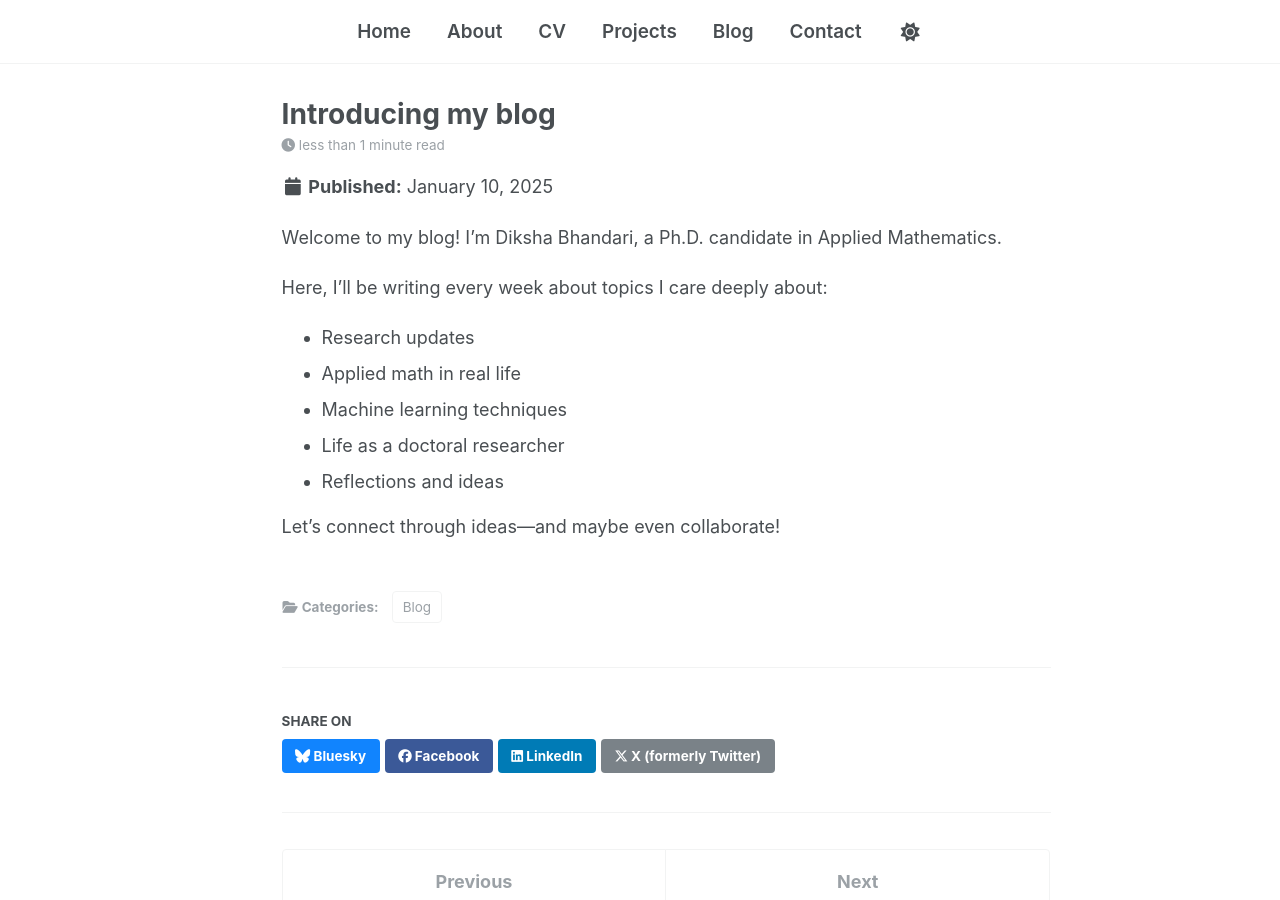
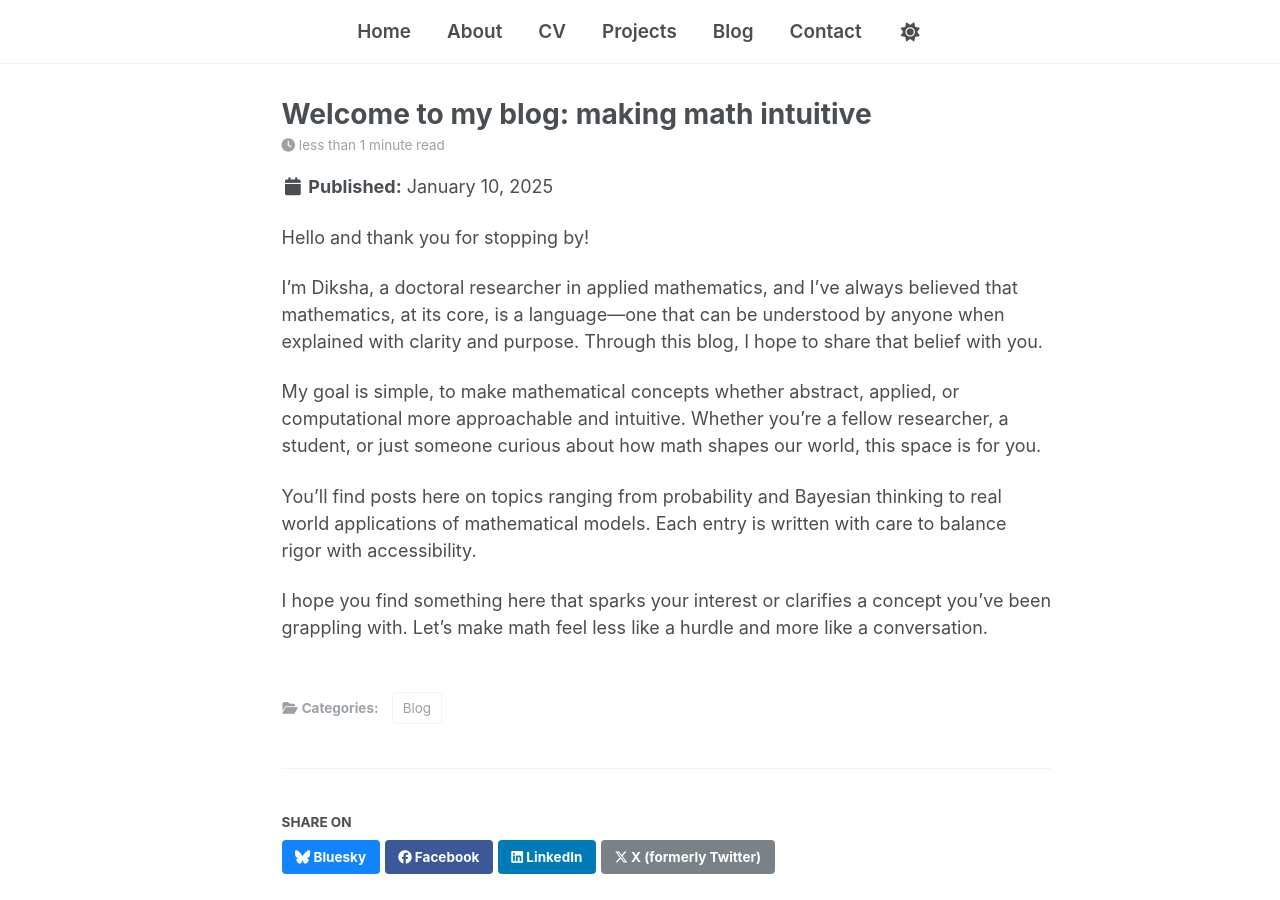
Before and after one commit to dikshab14/dikshab14.github.io, a Jekyll site: the page built from _posts/2025-01-10-january-blog.md, in a window 1280 px wide and 900 px high. Built offline with Jekyll 4.4.1, drawn with Linux system fonts in a browser that asks for light colours; a script that is not in the unit is left out.

Commit message:
update blog

```diff
--- a/_posts/2025-01-10-january-blog.md
+++ b/_posts/2025-01-10-january-blog.md
@@ -1,17 +1,16 @@
 ---
-title: "Introducing my blog"
+title: "Welcome to my blog: making math intuitive"
 date: 2025-01-10
 categories: [Blog]
 author_profile: false
 ---
 
-Welcome to my blog! I'm Diksha Bhandari, a Ph.D. candidate in Applied Mathematics.
+Hello and thank you for stopping by!
 
-Here, I’ll be writing every week about topics I care deeply about:
-- Research updates
-- Applied math in real life
-- Machine learning techniques
-- Life as a doctoral researcher
-- Reflections and ideas
+I’m Diksha, a doctoral researcher in applied mathematics, and I’ve always believed that mathematics, at its core, is a language—one that can be understood by anyone when explained with clarity and purpose. Through this blog, I hope to share that belief with you.
 
-Let's connect through ideas—and maybe even collaborate!
+My goal is simple, to make mathematical concepts whether abstract, applied, or computational more approachable and intuitive. Whether you're a fellow researcher, a student, or just someone curious about how math shapes our world, this space is for you.
+
+You’ll find posts here on topics ranging from probability and Bayesian thinking to real world applications of mathematical models. Each entry is written with care to balance rigor with accessibility.
+
+I hope you find something here that sparks your interest or clarifies a concept you've been grappling with. Let’s make math feel less like a hurdle and more like a conversation.
```
Also changed, not shown: _posts/2025-02-15-february-blog.md (+3 -3 lines).
